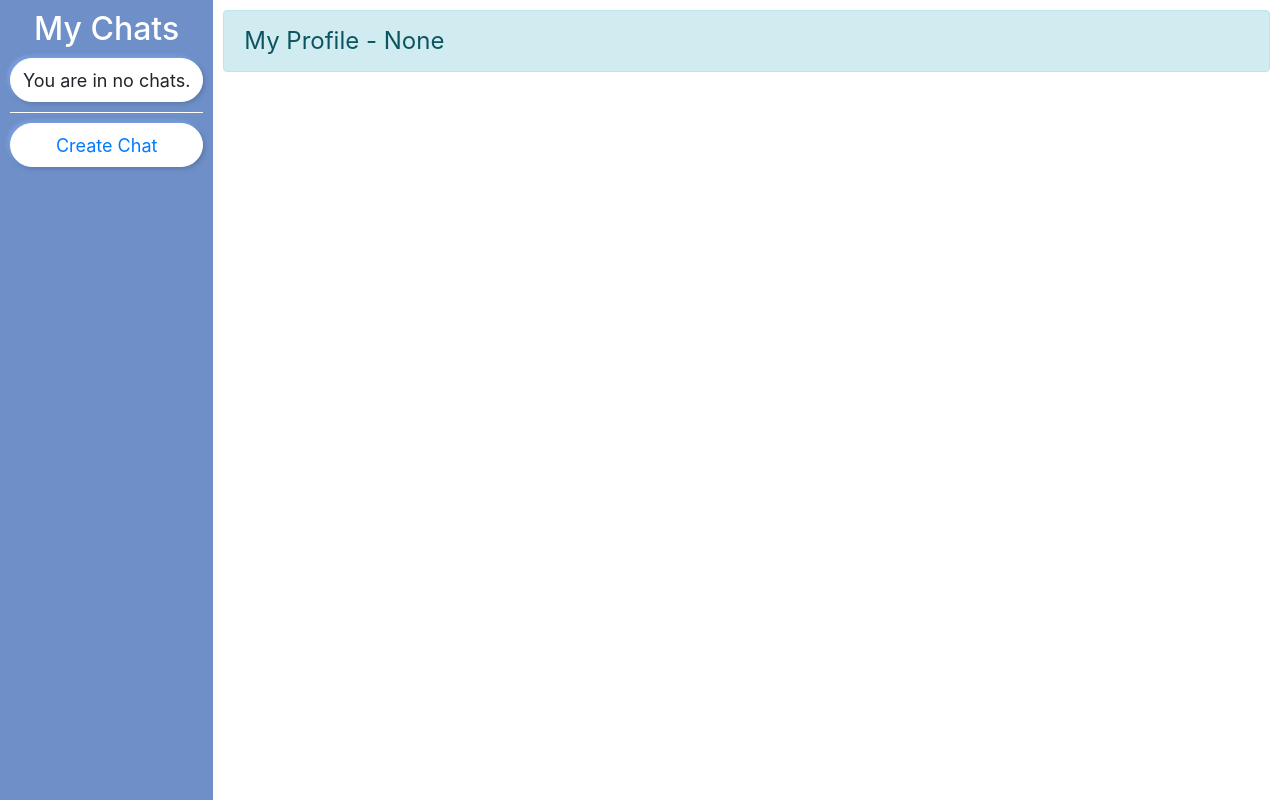
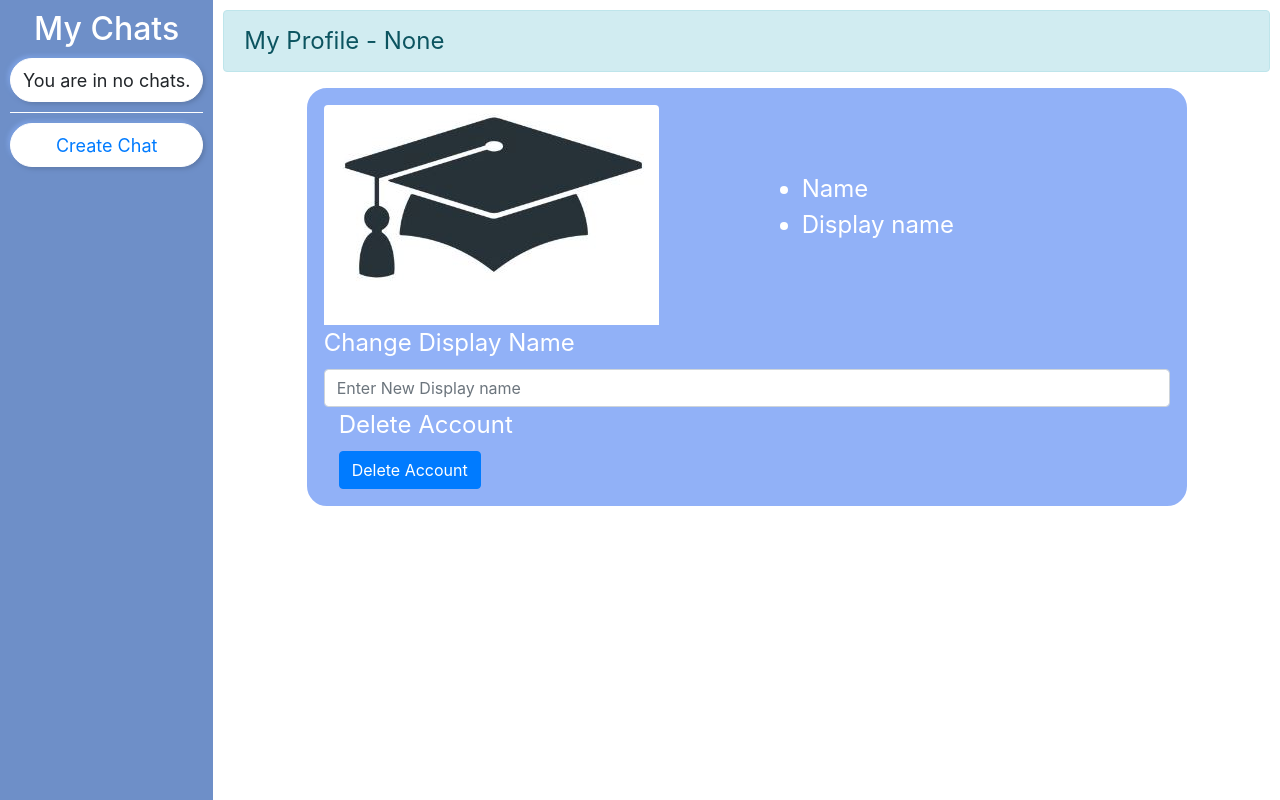
Before and after one commit to JoeJ1/WAD2_Group_Project, a Django app: page /chat/profile/ in a window 1280 px wide. Shown: the part 76-876 px from the top of the page. Run offline with Django 3.2, Linux system fonts and the light colour scheme; the visitor is signed in with stand-in values (Sample User, id 1); data that the repository does not hold is empty; some libraries are stand-ins or nearby versions.

Commit message:
basic settings pg

```diff
--- a/chat/views.py
+++ b/chat/views.py
@@ -42,6 +42,7 @@ def members(request, chat_name_slug):
         chat_members = Chat.objects.get(slug=chat_name_slug).users.all()
         chat_owner = chat.owner
         user = UserProfile.objects.filter(user=request.user)
+        # chat_image = chat.image #could someone add this to data base
     except:
         chat = None
         chat_members = None
--- a/templates/chat/profile.html
+++ b/templates/chat/profile.html
@@ -6,12 +6,47 @@
 {% endblock %}
 
 {% block includes_block %}
+<style>
+    .box-size{
+  height:fit-content;
+  width:55rem;
+  border:2px solid #91b1f7;
+  border-radius: 20px;
+  padding:15px;
+  background-color: #91b1f7;
+  color:#fff;
+}
+</style>
 {% endblock %}
 
 {% block content_title %}
 My Profile - {{current_user}}
-
 {% endblock %}
 
 {% block body_block %}
+<div class="container-fluid box-size">
+    <div class="row justify-content-center align-items-center g-2">
+        <div class="col"><img src="{% static 'images/classhat.jpg' %}" class="img-fluid rounded-top" alt="" height="auto" width = "auto"></div>
+        <div class="col">
+            <ul>
+                <li>Name</li>
+                <li>Display name</li>
+            </ul>
+        </div>
+    </div>
+    <div class="row justify-content-center align-items-center g-2">
+        <div class="col">
+
+              <label for="" class="form-label">Change Display Name</label>
+              <input type="text" class="form-control" id="memberInput" placeholder="Enter New Display name">
+
+        <div class="col">
+        <label for="" class="form-label">Delete Account</label>
+        <br>
+        <div class="btn-group" role="group" data-bs-toggle="buttons">
+            <button type="submit" onclick="return confirm('Are You sure You want to Delete Your Account?')" class="btn btn-primary">Delete Account</button>
+        </div>
+        </div>
+    </div>
+</div>
 {% endblock %}
```
Also changed, not shown: templates/chat/MainPage.html (+7 -1 lines).
